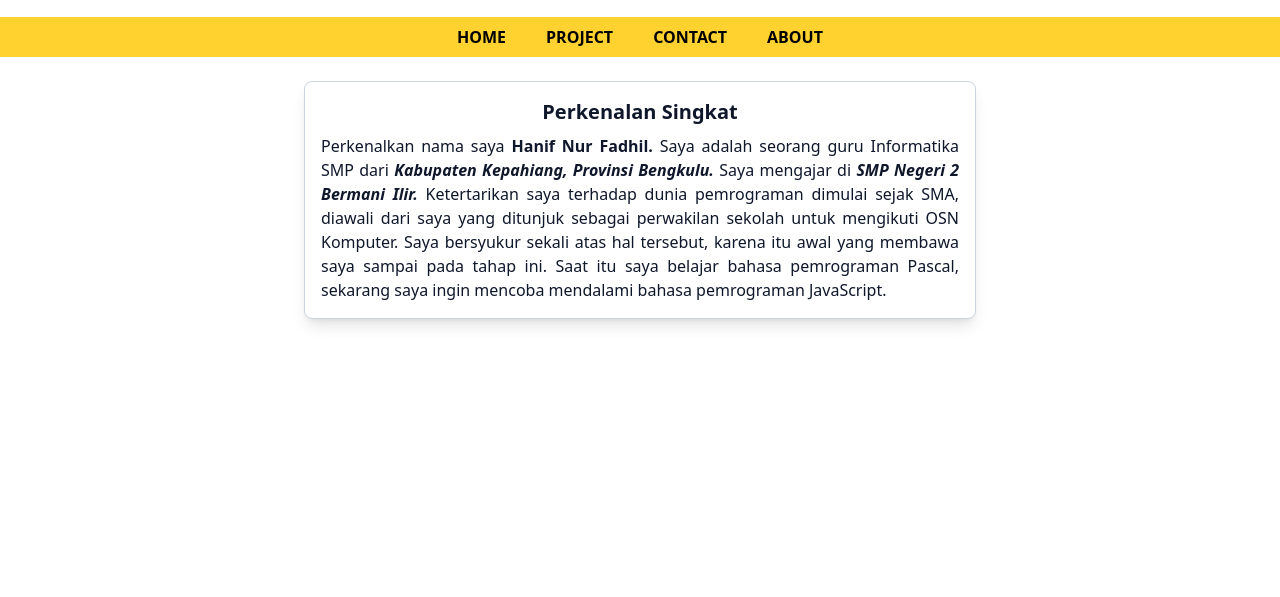
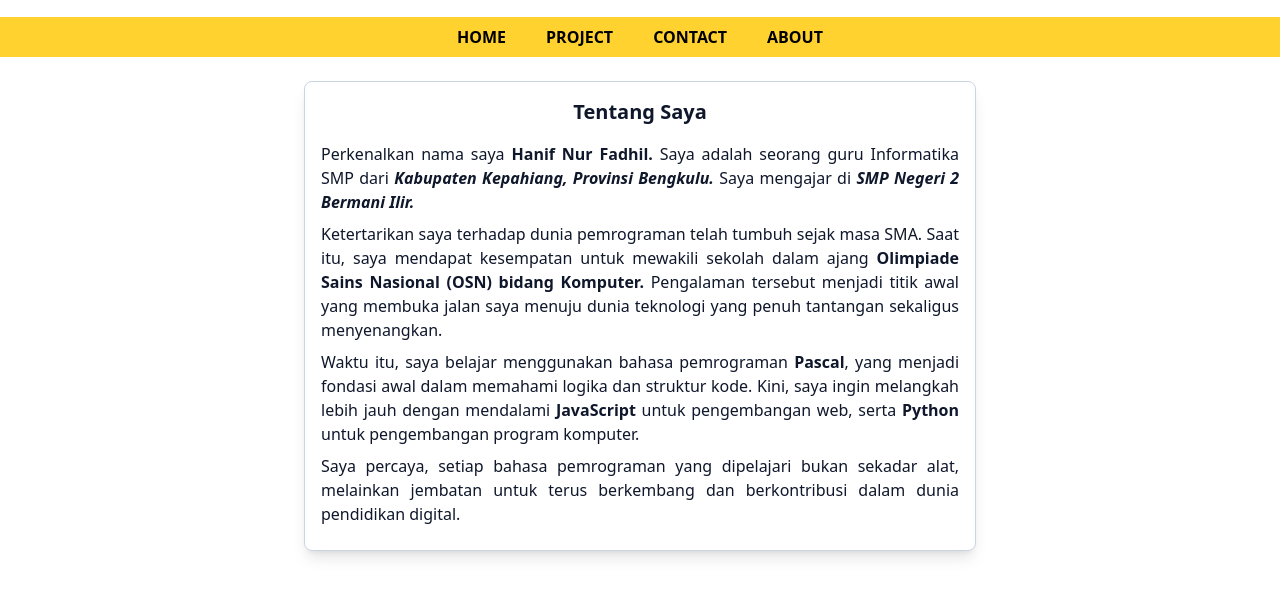
Before and after one commit to hanifnurfadhil/hanifnurfadhil.github.io, a website: page about.html in a window 1280 px wide. Shown: the part 87-684 px from the top of the page. Drawn offline with Linux system fonts and the light colour scheme.

Commit message:
changing about description, layout, adding python to project

```diff
--- a/about.html
+++ b/about.html
@@ -44,13 +44,14 @@
     >
       <div class="p-4">
         <h5
-          class="mb-2 text-slate-900 text-xl font-semibold text-center group-hover:text-slate-100"
+          class="mb-4 text-slate-900 text-xl font-semibold text-center group-hover:text-slate-100"
         >
-          Perkenalan Singkat
+          Tentang Saya
         </h5>
-        <p
+        <div
           class="text-slate-900 leading-normal font-light text-justify group-hover:text-slate-100"
         >
+          <p class="mb-2">
             Perkenalkan nama saya
             <span class="font-semibold">Hanif Nur Fadhil.</span> Saya adalah
             seorang guru Informatika SMP dari
@@ -59,13 +60,34 @@
             >
             Saya mengajar di
             <span class="font-semibold italic">SMP Negeri 2 Bermani Ilir.</span>
-          Ketertarikan saya terhadap dunia pemrograman dimulai sejak SMA,
-          diawali dari saya yang ditunjuk sebagai perwakilan sekolah untuk
-          mengikuti OSN Komputer. Saya bersyukur sekali atas hal tersebut,
-          karena itu awal yang membawa saya sampai pada tahap ini. Saat itu saya
-          belajar bahasa pemrograman Pascal, sekarang saya ingin mencoba
-          mendalami bahasa pemrograman JavaScript.
           </p>
+          <p class="mb-2">
+            Ketertarikan saya terhadap dunia pemrograman telah tumbuh sejak masa
+            SMA. Saat itu, saya mendapat kesempatan untuk mewakili sekolah dalam
+            ajang
+            <span class="font-semibold"
+              >Olimpiade Sains Nasional (OSN) bidang Komputer.</span
+            >
+            Pengalaman tersebut menjadi titik awal yang membuka jalan saya
+            menuju dunia teknologi yang penuh tantangan sekaligus menyenangkan.
+          </p>
+
+          <p class="mb-2">
+            Waktu itu, saya belajar menggunakan bahasa pemrograman
+            <span class="font-semibold">Pascal</span>, yang menjadi fondasi awal
+            dalam memahami logika dan struktur kode. Kini, saya ingin melangkah
+            lebih jauh dengan mendalami
+            <span class="font-semibold">JavaScript</span> untuk pengembangan
+            web, serta <span class="font-semibold">Python</span> untuk
+            pengembangan program komputer.
+          </p>
+
+          <p class="mb-2">
+            Saya percaya, setiap bahasa pemrograman yang dipelajari bukan
+            sekadar alat, melainkan jembatan untuk terus berkembang dan
+            berkontribusi dalam dunia pendidikan digital.
+          </p>
+        </div>
       </div>
     </div>
   </body>
```
Also changed, not shown: project.html (+13 -3 lines), src/output.css. Lines whose indentation alone changed are shown as unchanged.
